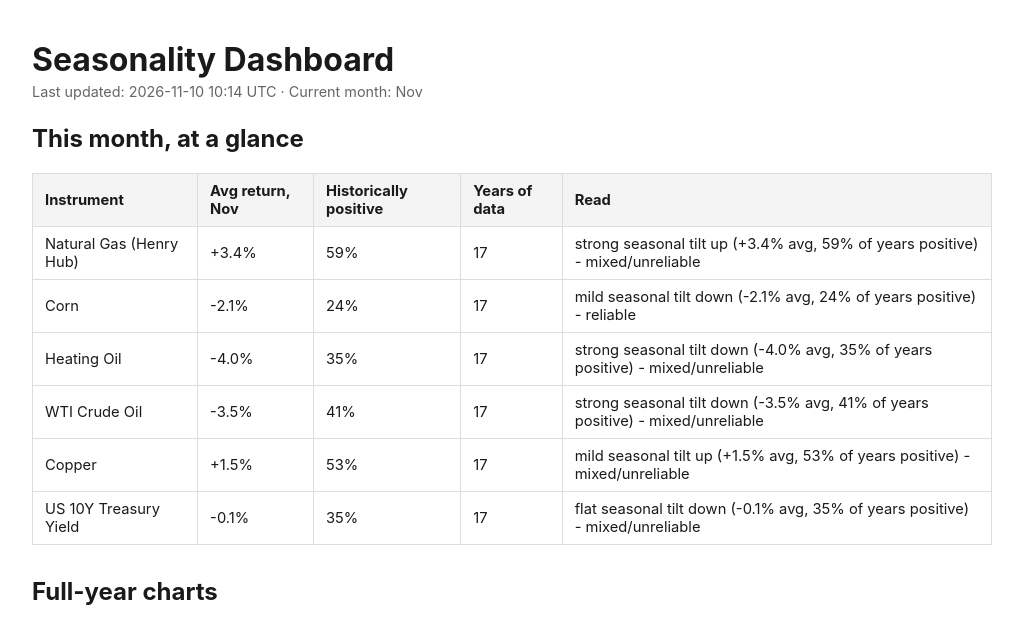
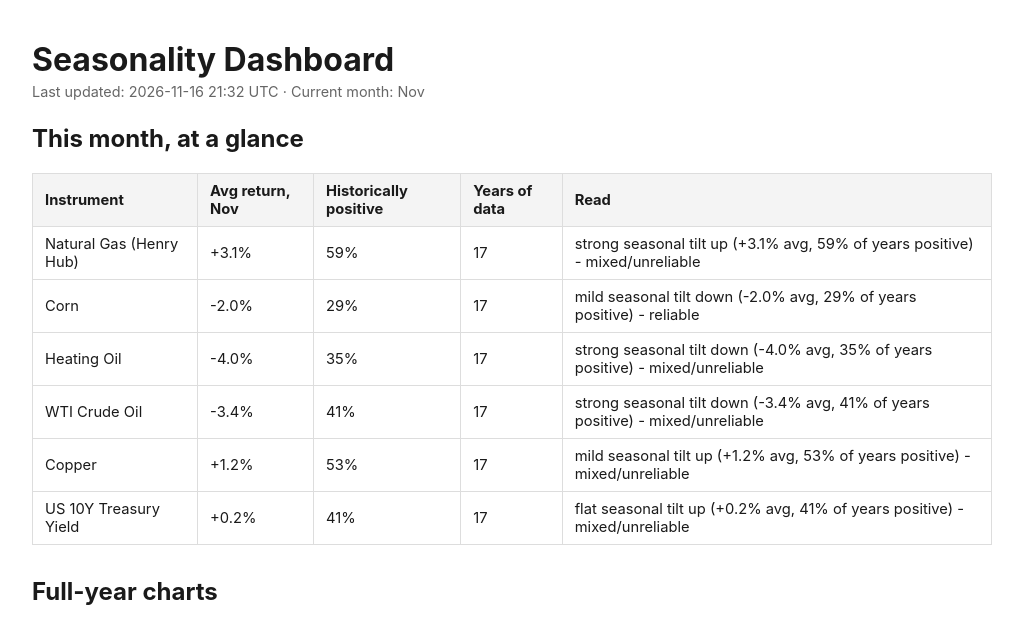
Before and after one commit to sherifabdel-ship-it/FinanceWorldView, a plain HTML site: page docs/seasonality/index.html in a window 1280 px wide. Shown: the top 623 px of the page, without its empty margins (128-1153 px from the left). Drawn offline with Linux system fonts and the light colour scheme.

Commit message:
Automated update: refresh seasonality dashboard

```diff
--- a/docs/seasonality/index.html
+++ b/docs/seasonality/index.html
@@ -15,7 +15,7 @@
 </head>
 <body>
   <h1>Seasonality Dashboard</h1>
-  <div class="meta">Last updated: 2026-11-10 10:14 UTC &middot; Current month: Nov</div>
+  <div class="meta">Last updated: 2026-11-16 21:32 UTC &middot; Current month: Nov</div>
 
   <h2>This month, at a glance</h2>
   <table>
@@ -23,17 +23,17 @@
 
         <tr>
           <td>Natural Gas (Henry Hub)</td>
-          <td>+3.4%</td>
+          <td>+3.1%</td>
           <td>59%</td>
           <td>17</td>
-          <td>strong seasonal tilt up (+3.4% avg, 59% of years positive) - mixed/unreliable</td>
+          <td>strong seasonal tilt up (+3.1% avg, 59% of years positive) - mixed/unreliable</td>
         </tr>
         <tr>
           <td>Corn</td>
-          <td>-2.1%</td>
-          <td>24%</td>
+          <td>-2.0%</td>
+          <td>29%</td>
           <td>17</td>
-          <td>mild seasonal tilt down (-2.1% avg, 24% of years positive) - reliable</td>
+          <td>mild seasonal tilt down (-2.0% avg, 29% of years positive) - reliable</td>
         </tr>
         <tr>
           <td>Heating Oil</td>
@@ -44,24 +44,24 @@
         </tr>
         <tr>
           <td>WTI Crude Oil</td>
-          <td>-3.5%</td>
+          <td>-3.4%</td>
           <td>41%</td>
           <td>17</td>
-          <td>strong seasonal tilt down (-3.5% avg, 41% of years positive) - mixed/unreliable</td>
+          <td>strong seasonal tilt down (-3.4% avg, 41% of years positive) - mixed/unreliable</td>
         </tr>
         <tr>
           <td>Copper</td>
-          <td>+1.5%</td>
+          <td>+1.2%</td>
           <td>53%</td>
           <td>17</td>
-          <td>mild seasonal tilt up (+1.5% avg, 53% of years positive) - mixed/unreliable</td>
+          <td>mild seasonal tilt up (+1.2% avg, 53% of years positive) - mixed/unreliable</td>
         </tr>
         <tr>
           <td>US 10Y Treasury Yield</td>
-          <td>-0.1%</td>
-          <td>35%</td>
+          <td>+0.2%</td>
+          <td>41%</td>
           <td>17</td>
-          <td>flat seasonal tilt down (-0.1% avg, 35% of years positive) - mixed/unreliable</td>
+          <td>flat seasonal tilt up (+0.2% avg, 41% of years positive) - mixed/unreliable</td>
         </tr>
   </table>
 
```
Also changed, not shown: docs/seasonality/monthly_stats.csv (+6 -6 lines), docs/seasonality/charts/Copper.png, docs/seasonality/charts/Corn.png, docs/seasonality/charts/Heating_Oil.png, docs/seasonality/charts/Natural_Gas_Henry_Hub.png, docs/seasonality/charts/US_10Y_Treasury_Yield.png, docs/seasonality/charts/WTI_Crude_Oil.png.
